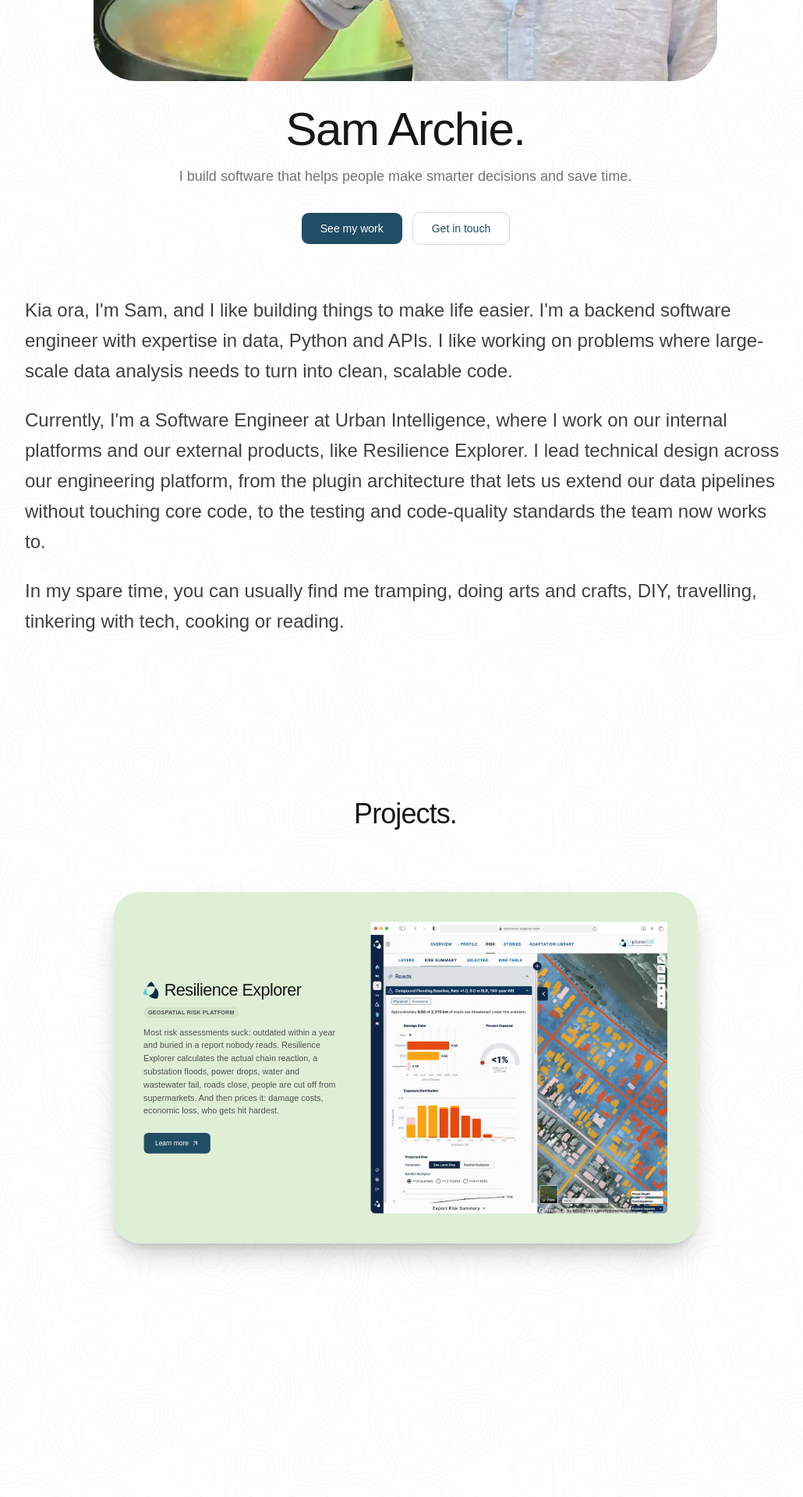
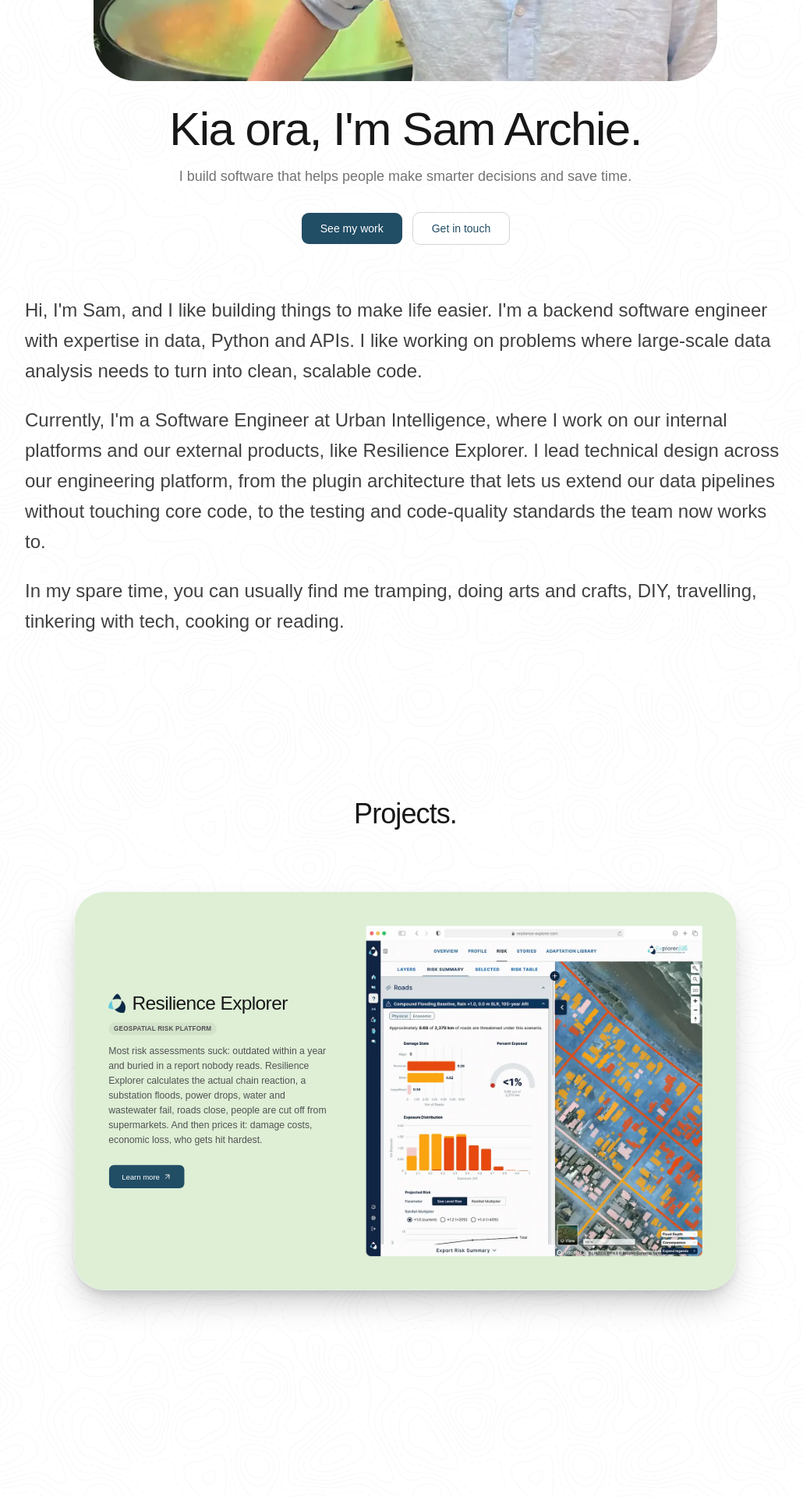
Before and after one commit to samarchie/website, a React (Vite) app: page / in a window 1280 px wide. Shown: the part 680-2600 px from the top of the page at 78% size, without its empty margins (120-1150 px from the left). Built offline with nearby package versions, Linux system fonts and the light colour scheme.

Commit message:
feat: add Education section

```diff
--- a/src/App.tsx
+++ b/src/App.tsx
@@ -3,6 +3,7 @@
 import { About } from "@/components/About";
 import { ProjectStack } from "@/components/ProjectStack";
 import { Experience } from "@/components/Experience";
+import { Education } from "@/components/Education";
 import { Contact } from "@/components/Contact";
 
 function App() {
@@ -22,6 +23,7 @@
         <About />
         <ProjectStack />
         <Experience />
+        <Education />
         <Contact />
       </div>
     </ReactLenis>
--- a/src/components/About.tsx
+++ b/src/components/About.tsx
@@ -13,7 +13,7 @@
       />
       <div className="space-y-4">
         <h1 className="text-4xl font-medium tracking-tight text-neutral-900 sm:text-6xl">
-          Sam Archie.
+          Kia ora, I'm Sam Archie.
         </h1>
         <p className="mx-auto max-w-2xl text-lg text-neutral-500">
           I build software that helps people make smarter decisions and save time.
@@ -38,7 +38,7 @@
       </div>
       <div className="space-y-6 pt-8 text-left text-xl leading-relaxed text-neutral-700 sm:text-2xl">
         <p>
-          Kia ora, I'm Sam, and I like building things to make life easier. I'm a backend software engineer with expertise in data, Python and APIs. I like working on problems where large-scale data analysis needs to turn into clean, scalable code.
+          Hi, I'm Sam, and I like building things to make life easier. I'm a backend software engineer with expertise in data, Python and APIs. I like working on problems where large-scale data analysis needs to turn into clean, scalable code.
         </p>
         <p>
           Currently, I'm a Software Engineer at <a href="https://resilience-explorer.com/urban-intelligence/team" target="_blank" rel="noopener noreferrer">Urban Intelligence</a>, where I work on our internal platforms and our external products, like <a href="https://resilience-explorer.com" target="_blank" rel="noopener noreferrer">Resilience Explorer</a>. I lead technical design across our engineering platform, from the plugin architecture that lets us extend our data pipelines without touching core code, to the testing and code-quality standards the team now works to.
--- /dev/null
+++ b/src/components/Education.tsx
@@ -0,0 +1,70 @@
+import { ArrowUpRight } from "lucide-react";
+import { Button } from "@/components/ui/button";
+
+const DEGREES = [
+  {
+    title: "Master of Engineering (Civil), University of Canterbury",
+    period: "Jul 2021 – Dec 2022",
+    points: [
+      "Thesis: Guiding sustainable long-term future growth of New Zealand cities using multi-objective spatial optimisation.",
+      "Developed and benchmarked computational optimisation algorithms (weighted sum and NSGA-II genetic algorithm) for large-scale geospatial decision-making.",
+    ],
+    thesisUrl: "http://dx.doi.org/10.26021/14341",
+  },
+  {
+    title: "Bachelor of Engineering (Civil; First Class Honours), University of Canterbury",
+    period: "Feb 2017 – Nov 2020",
+    points: [
+      "GPA 7.9/9.",
+      "Honours research project applying data-driven computational methods to urban planning through a systems engineering approach.",
+    ],
+  },
+];
+
+export function Education() {
+  return (
+    <section id="education" className="mx-auto flex max-w-3xl flex-col gap-10 px-6 py-24 sm:py-32">
+      <h2 className="text-3xl font-medium tracking-tight text-neutral-900 sm:text-4xl">
+        Education.
+      </h2>
+      {DEGREES.map((degree) => (
+        <div key={degree.title} className="flex flex-col gap-6 rounded-[2rem] bg-neutral-50 p-8 sm:p-10">
+          <div className="flex items-center gap-3">
+            <img
+              src="/university_of_canterbury_logo.webp"
+              alt=""
+              className="h-11 w-auto max-w-[200px] object-contain object-left"
+            />
+            <div className="space-y-1">
+              <h3 className="text-xl font-medium text-neutral-900">{degree.title}</h3>
+              <p className="text-sm text-neutral-500">{degree.period}</p>
+            </div>
+          </div>
+          <ul className="space-y-3 text-left">
+            {degree.points.map((point) => (
+              <li key={point} className="flex gap-3 text-base text-neutral-700 sm:text-lg">
+                <span className="mt-2.5 size-1.5 shrink-0 rounded-full bg-neutral-400" />
+                {point}
+              </li>
+            ))}
+          </ul>
+          {degree.thesisUrl && (
+            <div className="flex items-center gap-3">
+              <Button
+                asChild
+                size="lg"
+                variant="outline"
+                className="h-auto border-[#214d65]/30 px-6 py-3 text-primary hover:border-[#214d65]/60 hover:bg-background hover:text-primary"
+              >
+                <a href={degree.thesisUrl} target="_blank" rel="noopener noreferrer">
+                  Read thesis
+                  <ArrowUpRight />
+                </a>
+              </Button>
+            </div>
+          )}
+        </div>
+      ))}
+    </section>
+  );
+}
--- a/src/components/Nav.tsx
+++ b/src/components/Nav.tsx
@@ -8,6 +8,7 @@
   { href: "#about", label: "About" },
   { href: "#projects", label: "Projects" },
   { href: "#experience", label: "Experience" },
+  { href: "#education", label: "Education" },
   { href: "#contact", label: "Contact" },
 ];
 
@@ -50,7 +51,7 @@
           >
             <img src="/favicon.webp" alt="" width="24" className="rounded-md" /> Sam Archie
           </a>
-          <nav className="hidden items-center gap-8 min-[550px]:flex">
+          <nav className="hidden items-center gap-8 min-[650px]:flex">
             {LINKS.map((link) => (
               <a
                 key={link.href}
@@ -65,7 +66,7 @@
           <button
             type="button"
             onClick={() => setOpen((v) => !v)}
-            className="flex items-center gap-2 rounded-md border border-neutral-300 px-4 py-2 text-sm font-medium text-neutral-900 transition hover:border-neutral-400 min-[550px]:hidden"
+            className="flex items-center gap-2 rounded-md border border-neutral-300 px-4 py-2 text-sm font-medium text-neutral-900 transition hover:border-neutral-400 min-[650px]:hidden"
             aria-expanded={open}
             aria-label="Toggle menu"
           >
--- a/src/components/ProjectStack.tsx
+++ b/src/components/ProjectStack.tsx
@@ -4,25 +4,6 @@
 import { ArrowUpRight } from "lucide-react";
 import { useRef } from "react";
 import { Button } from "@/components/ui/button";
-
-function SquircleFilter() {
-  return (
-    <svg className="absolute h-0 w-0">
-      <defs>
-        <filter id="ProjectSquircleFilter">
-          <feGaussianBlur in="SourceGraphic" stdDeviation="18" result="blur" />
-          <feColorMatrix
-            in="blur"
-            mode="matrix"
-            values="1 0 0 0 0  0 1 0 0 0  0 0 1 0 0  0 0 0 30 -12"
-            result="goo"
-          />
-          <feBlend in="SourceGraphic" in2="goo" />
-        </filter>
-      </defs>
-    </svg>
-  );
-}
 
 import projectsData from "@/data/projects.json";
 
@@ -36,7 +17,7 @@
   covyLogo: "covy_logo.webp",
   haere: "/haere.webp",
   favicon: "/favicon.webp",
-  lonboard: "/lonboard.gif",
+  lonboard: "/climate.webp",
   lonboardLogo: "/lonboard_logo.webp",
   optimalSpatialPlans: "/optimal_spatial_plans.webp",
 };
@@ -72,38 +53,8 @@
   visual: project.visual ? { ...project.visual, src: lookupImage(project.visual.src) } : undefined,
 }));
 
-function ProjectCard({
-  i,
-  project,
-  progress,
-  range,
-  targetScale,
-}: {
-  i: number;
-  project: Project;
-  progress: MotionValue<number>;
-  range: [number, number];
-  targetScale: number;
-}) {
-  const scale = useTransform(progress, range, [1, targetScale]);
-
+function ProjectCardContent({ project }: { project: Project }) {
   return (
-    <div className="sticky top-0 flex h-[140vh] items-start justify-center px-4 pt-30 [@media(max-height:500px)]:pt-14">
-      <motion.div
-        style={{
-          scale,
-          top: `calc(-5vh + ${i * 20}px)`,
-          width: "min(clamp(90rem, 75vw, 125rem), calc(100vw - 2rem))",
-        }}
-        className="relative flex h-auto min-h-[380px] shrink-0 origin-top flex-col gap-10 overflow-hidden rounded-[3.5rem] p-10 shadow-[0_30px_60px_-15px_rgba(0,0,0,0.25),0_10px_20px_-8px_rgba(0,0,0,0.15)] min-[1000px]:flex-row min-[1000px]:items-center min-[1000px]:gap-16 min-[1000px]:p-16"
-      >
-        <div
-          className="absolute inset-0 rounded-[3.5rem]"
-          style={{
-            backgroundColor: project.color,
-            filter: "url(#ProjectSquircleFilter)",
-          }}
-        />
     <div className="relative z-10 flex min-h-0 flex-1 flex-col items-start gap-8 text-left">
       <div className="space-y-4">
         <div className="flex items-center gap-3">
@@ -122,9 +73,7 @@
           {project.eyebrow}
         </span>
         {project.description && (
-              <p className="text-lg text-neutral-600">
-                {project.description}
-              </p>
+          <p className="text-lg text-neutral-600">{project.description}</p>
         )}
       </div>
       {project.buttons && project.buttons.length > 0 && (
@@ -150,7 +99,12 @@
         </div>
       )}
     </div>
-        <div className="relative z-10 hidden min-h-[260px] flex-[1.5] items-center justify-center min-[450px]:flex [@media(max-height:500px)]:!hidden">
+  );
+}
+
+function ProjectVisual({ project, className }: { project: Project; className: string }) {
+  return (
+    <div className={className}>
       {project.visual ? (
         <img
           src={project.visual.src}
@@ -161,15 +115,63 @@
         />
       ) : (
         <div className="flex h-full w-full items-center justify-center rounded-2xl bg-black/5">
-              <img
-                src={project.logo}
-                alt=""
-                className="h-20 w-auto opacity-40"
-              />
+          <img src={project.logo} alt="" className="h-20 w-auto opacity-40" />
         </div>
       )}
     </div>
+  );
+}
+
+function ProjectCard({
+  i,
+  project,
+  progress,
+  range,
+  targetScale,
+}: {
+  i: number;
+  project: Project;
+  progress: MotionValue<number>;
+  range: [number, number];
+  targetScale: number;
+}) {
+  const scale = useTransform(progress, range, [1, targetScale]);
+
+  return (
+    <div className="sticky top-0 flex h-[100vh] items-start justify-center px-4 pt-30 [@media(max-height:500px)]:pt-14">
+      <motion.div
+        style={{
+          scale,
+          top: `calc(-5vh + ${i * 20}px)`,
+          width: "min(clamp(90rem, 75vw, 125rem), calc(100vw - 2rem))",
+        }}
+        className="relative flex h-auto min-h-[380px] shrink-0 origin-top flex-col gap-10 overflow-hidden rounded-[3.5rem] p-10 shadow-[0_30px_60px_-15px_rgba(0,0,0,0.25),0_10px_20px_-8px_rgba(0,0,0,0.15)] min-[1000px]:flex-row min-[1000px]:items-center min-[1000px]:gap-16 min-[1000px]:p-16"
+      >
+        <div
+          className="absolute inset-0 rounded-[3.5rem]"
+          style={{
+            backgroundColor: project.color,
+            filter: "url(#ProjectSquircleFilter)",
+          }}
+        />
+        <ProjectCardContent project={project} />
+        <ProjectVisual
+          project={project}
+          className="relative z-10 hidden min-h-[260px] flex-[1.5] items-center justify-center min-[450px]:flex [@media(max-height:500px)]:!hidden"
+        />
       </motion.div>
+    </div>
+  );
+}
+
+function PlainProjectCard({ project }: { project: Project }) {
+  return (
+    <div
+      className="relative flex h-auto flex-col gap-8 overflow-hidden rounded-[2rem] p-8"
+      style={{ backgroundColor: project.color }}
+    >
+      <ProjectCardContent project={project} />
+      <ProjectVisual project={project} className="relative z-10 flex min-h-[200px] items-center justify-center" />
     </div>
   );
 }
@@ -185,12 +187,17 @@
     <section
       id="projects"
       ref={container}
-      className="relative flex w-full flex-col items-center"
+      className="relative flex w-full flex-col items-center pb-24 sm:pb-32"
     >
-      <SquircleFilter />
       <h2 className="mx-auto max-w-3xl px-6 pt-24 text-3xl font-medium tracking-tight text-neutral-900 sm:pt-32 sm:text-4xl">
         Projects.
       </h2>
+      <div className="mx-auto flex w-full max-w-2xl flex-col gap-6 px-4 py-10 min-[450px]:motion-safe:hidden">
+        {projects.map((project) => (
+          <PlainProjectCard key={project.title} project={project} />
+        ))}
+      </div>
+      <div className="hidden w-full flex-col items-center min-[450px]:motion-safe:flex">
         {projects.map((project, i) => {
           const targetScale = 1 - (projects.length - i - 1) * 0.08;
           return (
@@ -204,6 +211,7 @@
             />
           );
         })}
+      </div>
     </section>
   );
 }
--- a/src/data/projects.json
+++ b/src/data/projects.json
@@ -16,14 +16,6 @@
     "color": "#faedcd",
     "buttons": [{ "style": "cta", "text": "Visit app", "url": "https://access.resilience-explorer.com/" }],
     "visual": { "src": "accessExplorer", "alt": "Access Explorer accessibility map", "fit": "contain" }
-  },
-  {
-    "eyebrow": "Public Transport Planning",
-    "title": "🚌 Haere",
-    "description": "Councils like to add, remove and change transit lines and frequencies to save money. What you actually want to know is \"will this wreck my commute?\". Type in your address and the places you need to reach, and it shows your travel time before and after the proposed change.",
-    "color": "#cfe8f9",
-    "buttons": [{ "style": "cta", "text": "Visit app", "url": "https://haere.samarchie.dev" }],
-    "visual": { "src": "haere", "alt": "Haere landing page", "fit": "contain" }
   },
   {
     "eyebrow": "GPU-rendered notebooks of large datasets",
```
Lines whose indentation alone changed are shown as unchanged.
